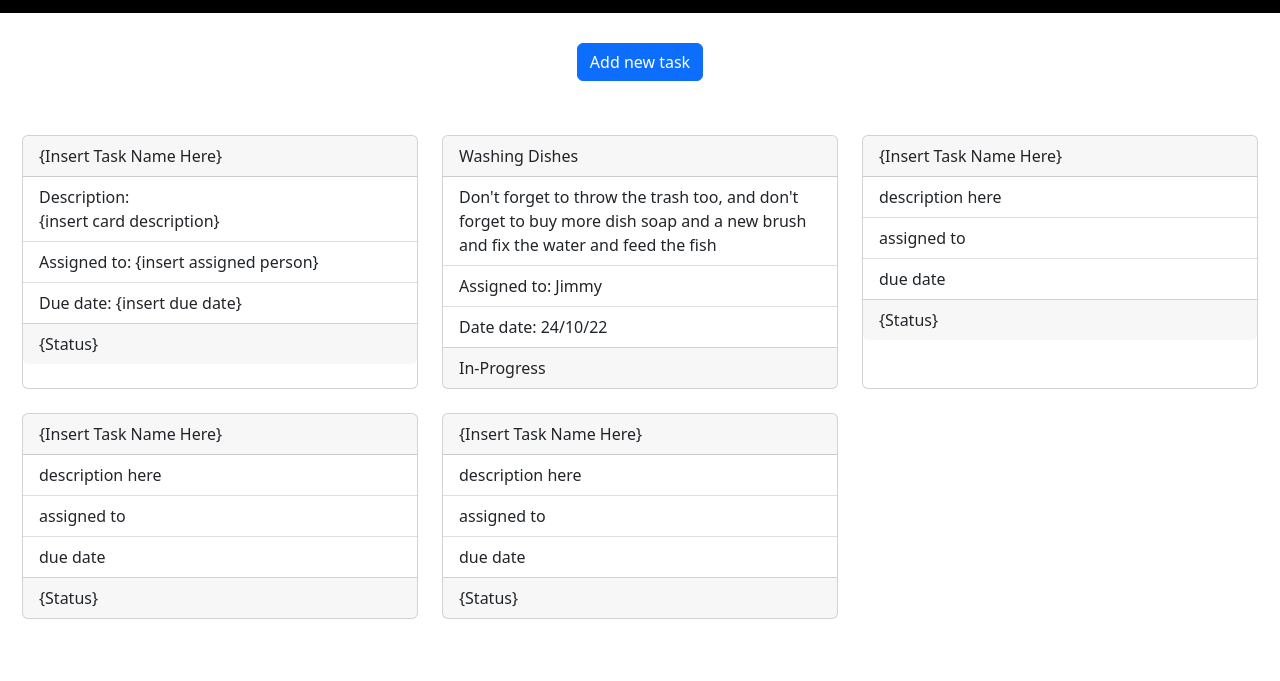
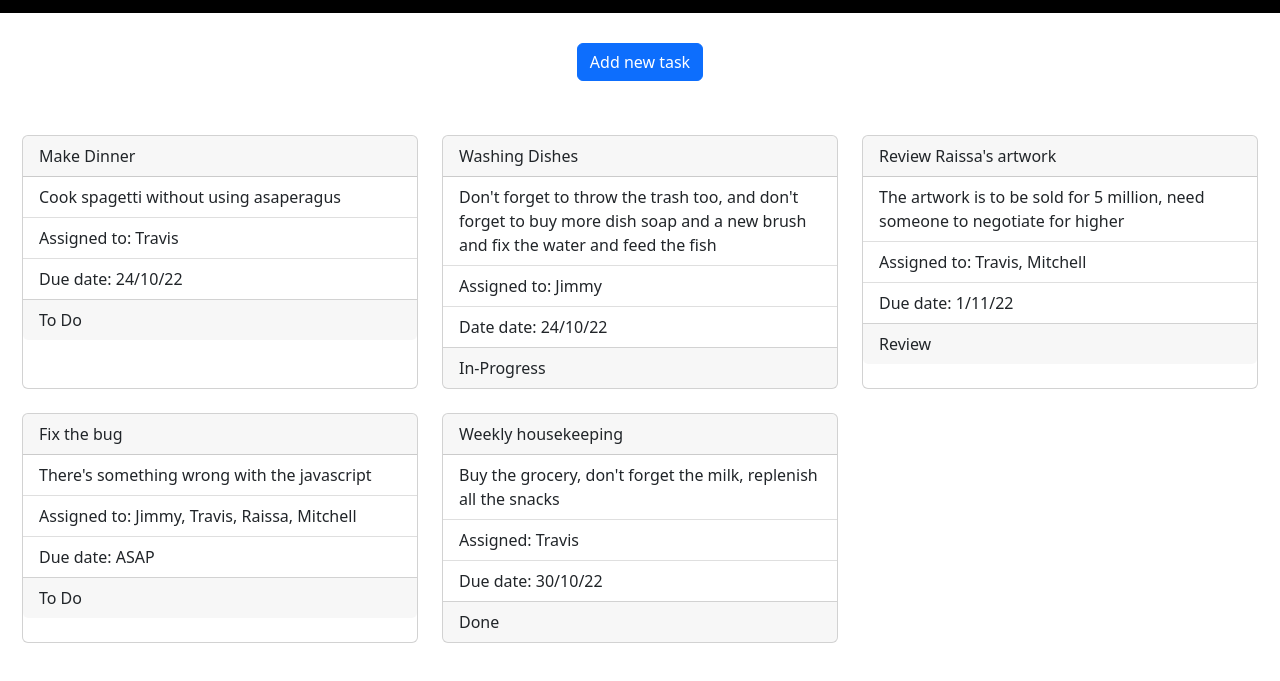
Before and after one commit to Stoppsy/JWD09_Final-Project, a plain HTML site: page index.html in a window 1280 px wide. Shown: the part 67-748 px from the top of the page. Drawn offline with nearby package versions, Linux system fonts and the light colour scheme.

Commit message:
update sample cards

```diff
--- a/index.html
+++ b/index.html
@@ -96,21 +96,22 @@
 
         <!-- Cards -->
 
-        <!-- We created a row with 3 columns max here using Bootstrap's card grid -->
+        <!-- We created responsiveness using Bootstrap's card grid -->
+        <!-- 3 Columns for screens medium and above, otherwise, 1 column -->
         <div class="row row-cols-1 row-cols-md-3 g-4">
             <!-- Card 1 -->
             <div class="col">
                 <div class="card">
                     <div class="card-header">
-                        {Insert Task Name Here}
+                        Make Dinner
                     </div>
                     <ul class="list-group list-group-flush">
-                        <li class="list-group-item">Description: <br>{insert card description}</li>
-                        <li class="list-group-item">Assigned to: {insert assigned person}</li>
-                        <li class="list-group-item">Due date: {insert due date}</li>
+                        <li class="list-group-item">Cook spagetti without using asaperagus </li>
+                        <li class="list-group-item">Assigned to: Travis</li>
+                        <li class="list-group-item">Due date: 24/10/22</li>
                     </ul>
                     <div class="card-footer">
-                        {Status}
+                        To Do
                     </div>
                 </div>
             </div>
@@ -135,15 +136,15 @@
             <div class="col">
                 <div class="card">
                     <div class="card-header">
-                        {Insert Task Name Here}
+                        Review Raissa's artwork
                     </div>
                     <ul class="list-group list-group-flush">
-                        <li class="list-group-item">description here</li>
-                        <li class="list-group-item">assigned to</li>
-                        <li class="list-group-item">due date</li>
+                        <li class="list-group-item">The artwork is to be sold for 5 million, need someone to negotiate for higher</li>
+                        <li class="list-group-item">Assigned to: Travis, Mitchell</li>
+                        <li class="list-group-item">Due date: 1/11/22</li>
                     </ul>
                     <div class="card-footer">
-                        {Status}
+                        Review
                     </div>
                 </div>
             </div>
@@ -151,15 +152,15 @@
             <div class="col">
                 <div class="card">
                     <div class="card-header">
-                        {Insert Task Name Here}
+                        Fix the bug
                     </div>
                     <ul class="list-group list-group-flush">
-                        <li class="list-group-item">description here</li>
-                        <li class="list-group-item">assigned to</li>
-                        <li class="list-group-item">due date</li>
+                        <li class="list-group-item">There's something wrong with the javascript</li>
+                        <li class="list-group-item">Assigned to: Jimmy, Travis, Raissa,  Mitchell</li>
+                        <li class="list-group-item">Due date: ASAP</li>
                     </ul>
                     <div class="card-footer">
-                        {Status}
+                        To Do
                     </div>
                 </div>
             </div>
@@ -167,15 +168,15 @@
             <div class="col">
                 <div class="card">
                     <div class="card-header">
-                        {Insert Task Name Here}
+                        Weekly housekeeping
                     </div>
                     <ul class="list-group list-group-flush">
-                        <li class="list-group-item">description here</li>
-                        <li class="list-group-item">assigned to</li>
-                        <li class="list-group-item">due date</li>
+                        <li class="list-group-item">Buy the grocery, don't forget the milk, replenish all the snacks</li>
+                        <li class="list-group-item">Assigned: Travis</li>
+                        <li class="list-group-item">Due date: 30/10/22</li>
                     </ul>
                     <div class="card-footer">
-                        {Status}
+                        Done
                     </div>
                 </div>
             </div>
@@ -183,9 +184,7 @@
         <!-- Script -->
         <script src="https://cdn.jsdelivr.net/npm/bootstrap@5.2.2/dist/js/bootstrap.bundle.min.js"
             integrity="sha384-OERcA2EqjJCMA+/3y+gxIOqMEjwtxJY7qPCqsdltbNJuaOe923+mo//f6V8Qbsw3" crossorigin="anonymous">
-
-
-            </script>
+        </script>
 </body>
 
 </html>
```
